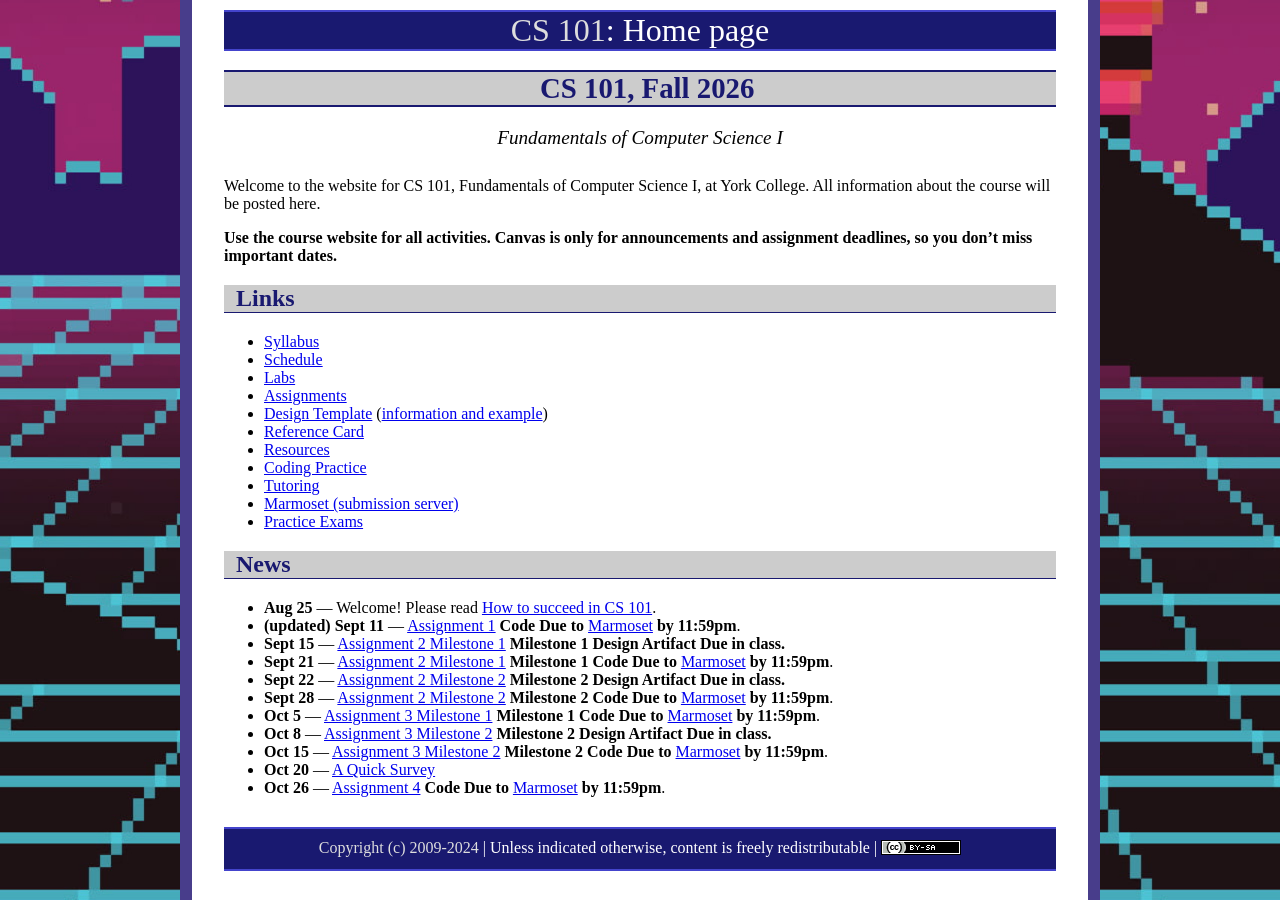
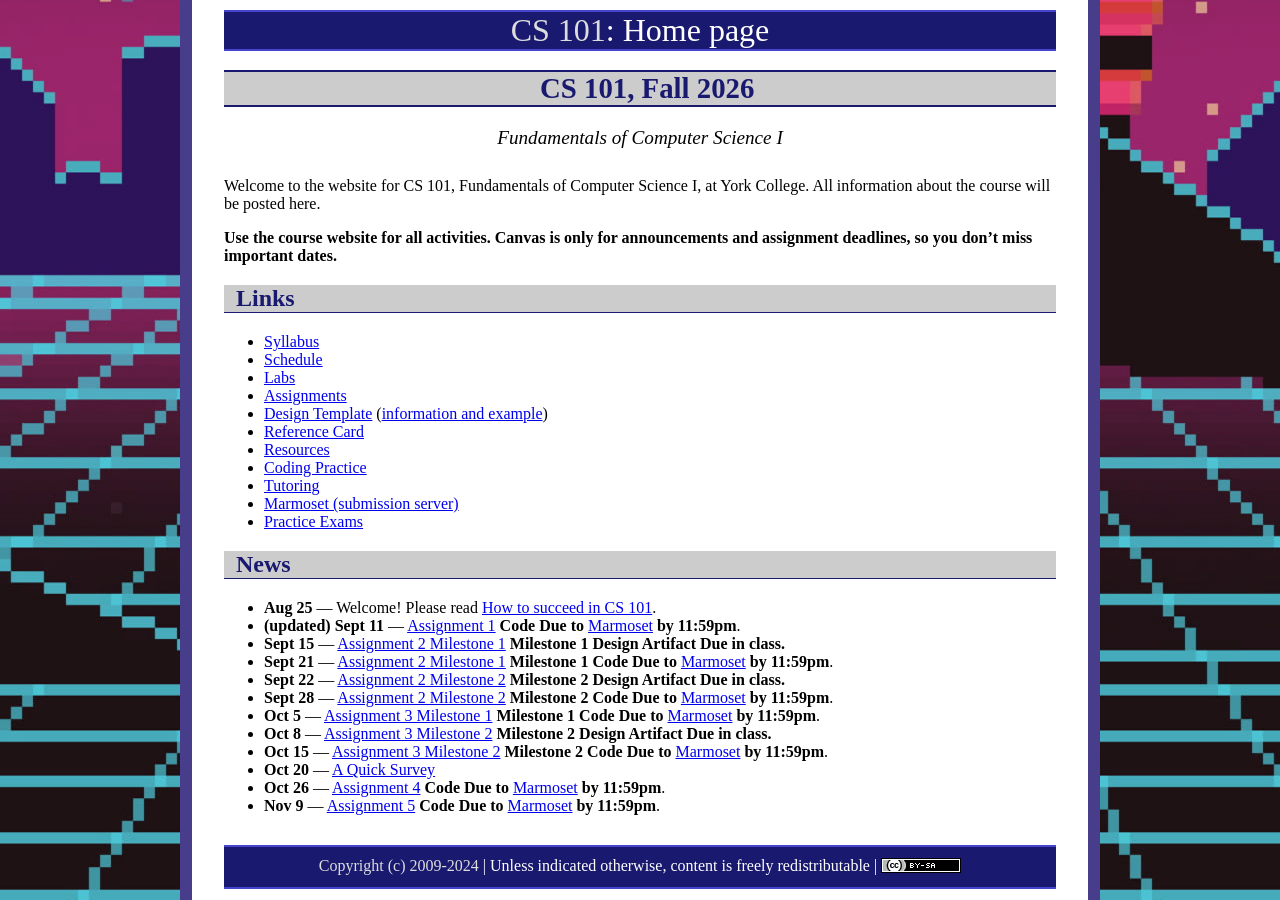
Before and after one commit to ycpcs/cs101-fall2026, a Jekyll site: the page built from index.md, in a window 1280 px wide. Built offline with Jekyll 4.4.1, drawn with Linux system fonts in a browser that asks for light colours.

Commit message:
Update index.md

```diff
--- a/index.md
+++ b/index.md
@@ -38,6 +38,7 @@ Welcome to the website for CS 101, Fundamentals of Computer Science I, at York C
 * **Oct 15** &mdash; [Assignment 3 Milestone 2](assign/assign03.html) **Milestone 2 Code Due to** [Marmoset](https://cs.ycp.edu/marmoset) **by 11:59pm**.
 * **Oct 20** &mdash; [A Quick Survey](https://ycp.co1.qualtrics.com/jfe/form/SV_abErUDKP6PjszWu)
 * **Oct 26** &mdash; [Assignment 4](assign/assign04.html) **Code Due to** [Marmoset](https://cs.ycp.edu/marmoset) **by 11:59pm**.
+* **Nov 9** &mdash; [Assignment 5](assign/assign05.html) **Code Due to** [Marmoset](https://cs.ycp.edu/marmoset) **by 11:59pm**.
 
 
 <!--
```
